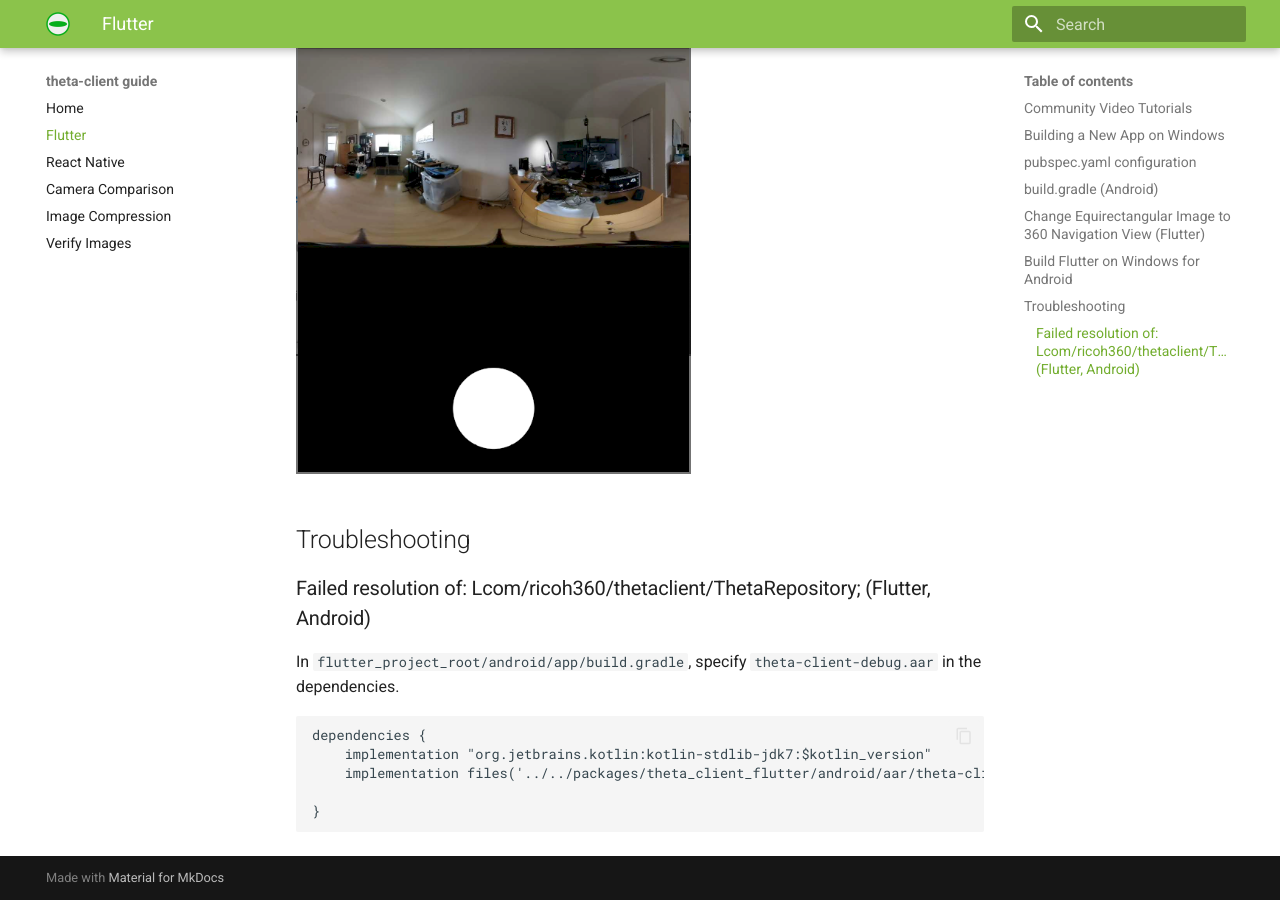
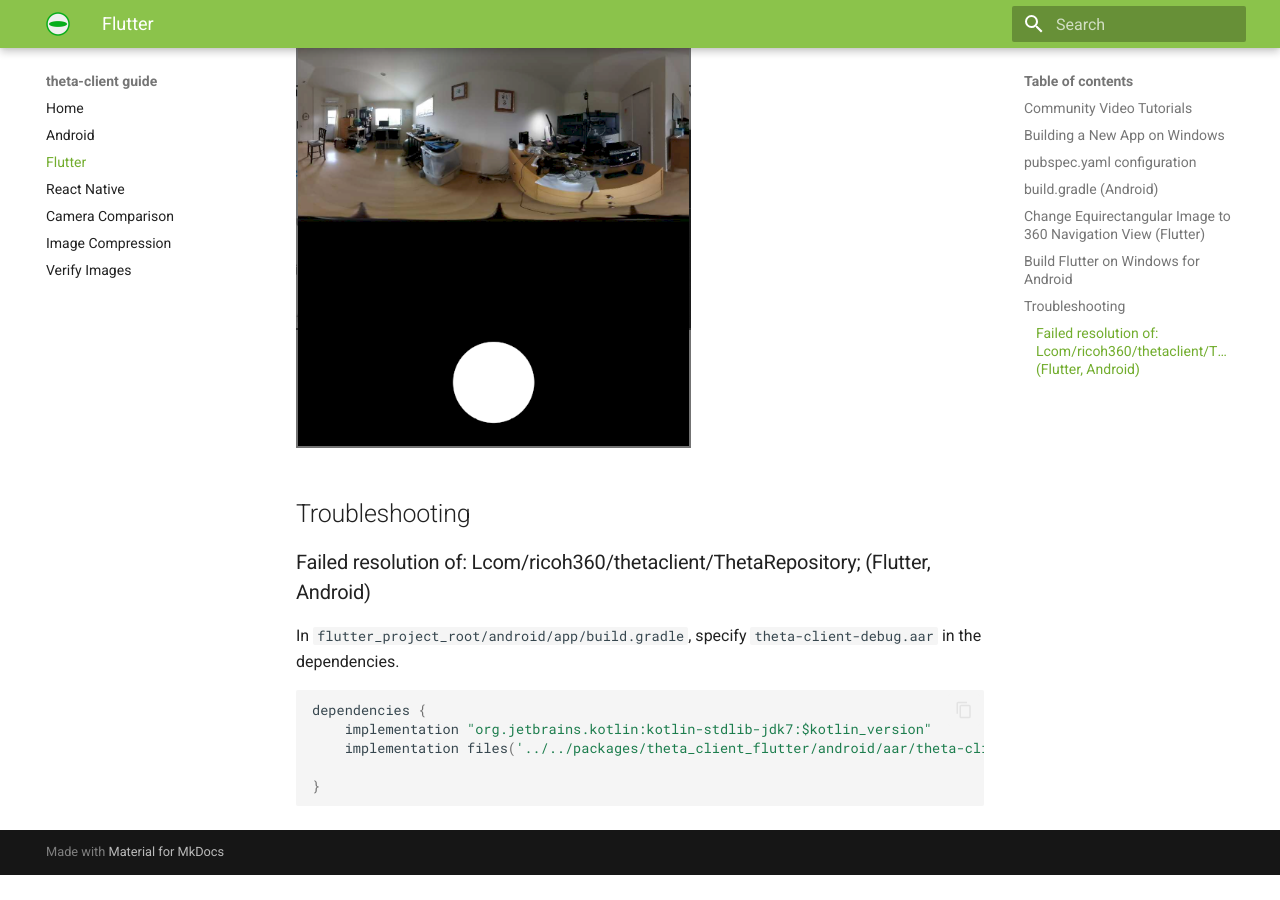
Before and after one commit to theta360developers/theta-client-guide, an MkDocs documentation site: the page built from docs/flutter.md, in a window 1280 px wide and 900 px high, scrolled down 8539 px. Built offline with MkDocs 1.6.1 and Material for MkDocs 9.7.7, drawn with Linux system fonts in a browser that asks for light colours; after the commit the page ends 9414 px from its top, so only the background shows below that; some of the changed text lies outside the part shown.

Commit message:
feat: new demo-android section - build theta-client - build demo-android - use demo-android in AVD to take picture

````diff
--- a/docs/flutter.md
+++ b/docs/flutter.md
@@ -5,7 +5,8 @@
 ## Community Video Tutorials
 
 * [theta-client new Flutter App from the beginning - blank editor to Android app](https://youtu.be/EAwT2j0x5VU)
-* [Equirectangular to 360 Image in Flutter  with Panorama Package](https://youtu.be/9hWUU6G3Ank) - published February 21, 2023
+* [Equirectangular to 360 Image in Flutter  with Panorama Package](https://youtu.be/9hWUU6G3Ank)
+ published February 21, 2023
 * [RICOH theta-client Flutter Build on Windows](https://youtu.be/dJV5s46xFA0) - published Feb 8, 2023.
 
 ## Building a New App on Windows
@@ -117,7 +118,7 @@
 
 On PowerShell, copy the `*.aar` files into `./flutter/android/aar`
 
-```
+```text
 PS C:theta-client> copy .\kotlin-multiplatform\build\outputs\aar\*.aar .\flutter\android\aar\
 PS C:theta-client> cd .\flutter\android\aar\
 PS C:theta-client\flutter\android\aar> ls
@@ -143,7 +144,7 @@
 
 In `demo-flutter`, run `flutter pub get`
 
-```
+```text
 PS C:theta-client\demos\demo-flutter> flutter pub get
 Running "flutter pub get" in demo-flutter...
 Resolving dependencies... (1.1s)
@@ -176,7 +177,7 @@
 
 Run the Flutter application on the emulator.
 
-```
+```text
 PS C:theta-client\demos\demo-flutter> flutter run -d emulator-5554
 Launching lib\main.dart on sdk gphone64 x86 64 in debug mode...
 Running Gradle task 'assembleDebug'...                             80.8s
@@ -202,15 +203,14 @@
 
 ![live preview](images/flutter/windows/live_preview.png)
 
-
 ## Troubleshooting
-
 
 ### Failed resolution of: Lcom/ricoh360/thetaclient/ThetaRepository; (Flutter, Android)
 
-In `flutter_project_root/android/app/build.gradle`, specify `theta-client-debug.aar` in the dependencies.
+In `flutter_project_root/android/app/build.gradle`, specify `theta-client-debug.aar`
+in the dependencies.
 
-```
+```groovy
 dependencies {
     implementation "org.jetbrains.kotlin:kotlin-stdlib-jdk7:$kotlin_version"
     implementation files('../../packages/theta_client_flutter/android/aar/theta-client-debug.aar')
--- a/mkdocs.yml
+++ b/mkdocs.yml
@@ -3,6 +3,7 @@
 site_url: https://theta360developers.github.io/theta-client-guide/
 nav:
   - Home: index.md
+  - Android: android.md
   - Flutter: flutter.md
   - React Native: 'react-native-install.md'
   - Camera Comparison: 'camera_compare.md'
````
Also changed, not shown: docs/android.md (added, +68 -0 lines), docs/images/android/android-studio.png (added), docs/images/android/build-successful.png (added), docs/images/android/connect.png (added), docs/images/android/live-preview.png (added), docs/images/android/run.png (added).
